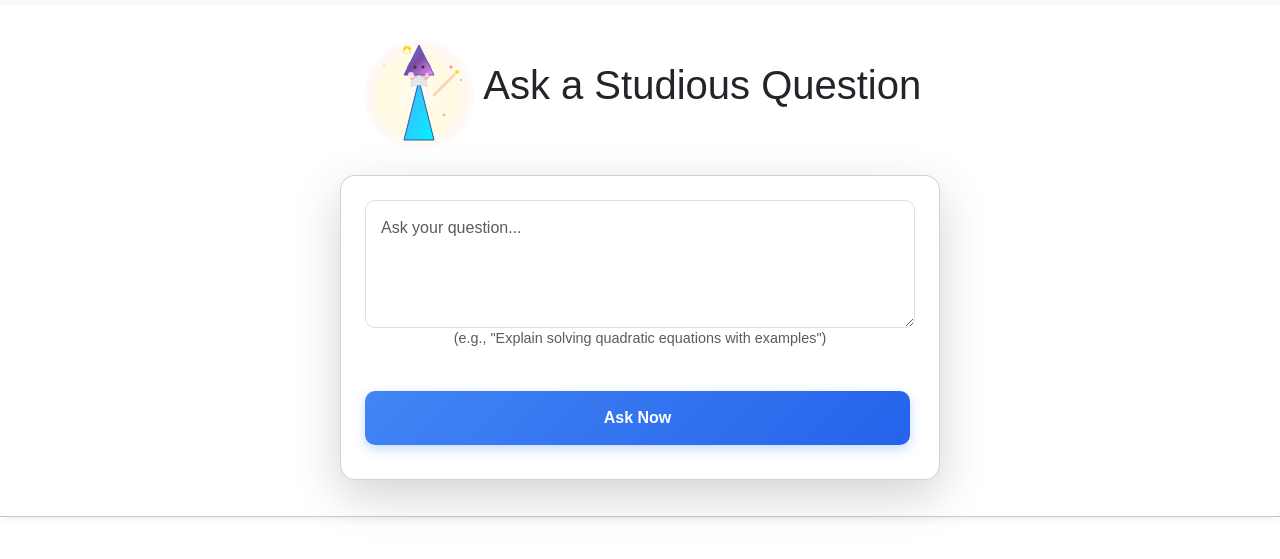
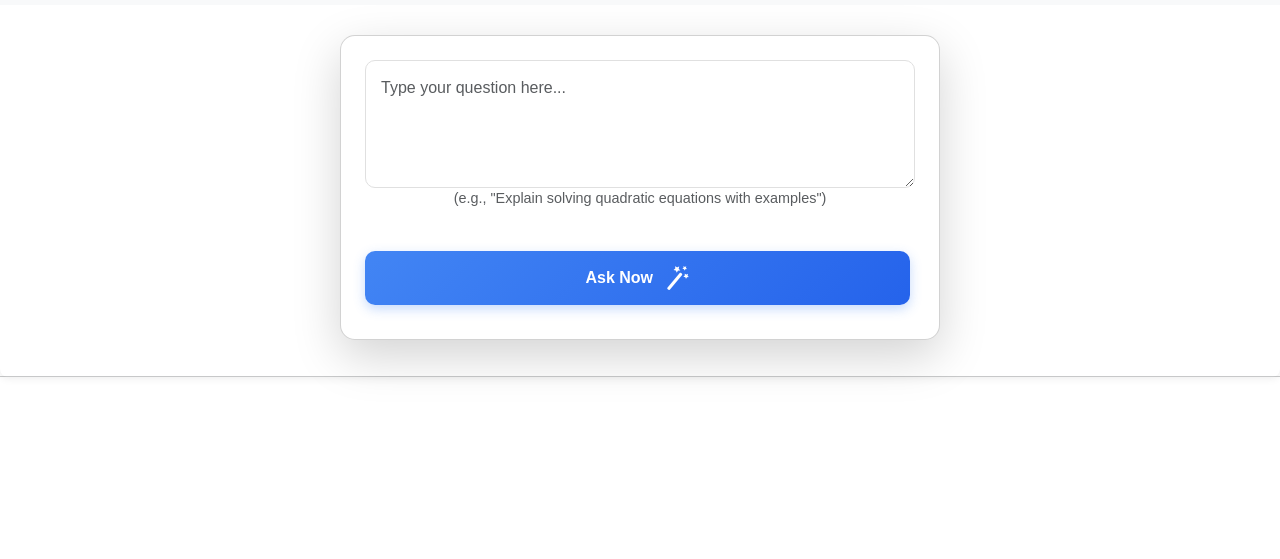
Before and after one commit to ravick/Studious2025, a website: page client/home.html in a window 1280 px wide. Shown: the part 53-612 px from the top of the page. Drawn offline with nearby package versions, Linux system fonts and the light colour scheme; no server answers; sample sign-in values are in the browser's storage.

Commit message:
Update home page layout: comment out AI Wizard SVG and adjust button placeholder text; add magic wand image

```diff
--- a/client/home.html
+++ b/client/home.html
@@ -10,84 +10,6 @@
 <body>
   <h1 id="welcome-message"></h1>
   <div style="text-align: center; padding: 20px; display: flex; flex-direction: column; align-items: center; justify-content: center;">
-  <!-- create table with input fields for ChatGPT prompt input from user and response display -->
-
-  <!-- AI Wizard SVG -->
-  <div style="margin-bottom: 20px;">
-    <svg width="120" height="120" viewBox="0 0 120 120" xmlns="http://www.w3.org/2000/svg">
-      <defs>
-        <!-- Gradient definitions -->
-        <linearGradient id="wizardHat" x1="0%" y1="0%" x2="100%" y2="100%">
-          <stop offset="0%" style="stop-color:#667eea;stop-opacity:1" />
-          <stop offset="50%" style="stop-color:#764ba2;stop-opacity:1" />
-          <stop offset="100%" style="stop-color:#f093fb;stop-opacity:1" />
-        </linearGradient>
-        <linearGradient id="wizardRobe" x1="0%" y1="0%" x2="100%" y2="100%">
-          <stop offset="0%" style="stop-color:#4facfe;stop-opacity:1" />
-          <stop offset="100%" style="stop-color:#00f2fe;stop-opacity:1" />
-        </linearGradient>
-        <linearGradient id="magicWand" x1="0%" y1="0%" x2="100%" y2="100%">
-          <stop offset="0%" style="stop-color:#ffecd2;stop-opacity:1" />
-          <stop offset="100%" style="stop-color:#fcb69f;stop-opacity:1" />
-        </linearGradient>
-        <radialGradient id="magicGlow" cx="50%" cy="50%" r="50%">
-          <stop offset="0%" style="stop-color:#fff;stop-opacity:0.8" />
-          <stop offset="70%" style="stop-color:#ffd700;stop-opacity:0.4" />
-          <stop offset="100%" style="stop-color:#ff6b6b;stop-opacity:0.1" />
-        </radialGradient>
-      </defs>
-
-      <!-- Background glow -->
-      <circle cx="60" cy="60" r="55" fill="url(#magicGlow)" opacity="0.3"/>
-
-      <!-- Wizard robe -->
-      <path d="M60 45 L45 105 L75 105 Z" fill="url(#wizardRobe)" stroke="#2c5aa0" stroke-width="1"/>
-
-      <!-- Wizard face -->
-      <circle cx="60" cy="35" r="12" fill="#fdbcb4" stroke="#e8a298" stroke-width="1"/>
-
-      <!-- Wizard hat -->
-      <path d="M60 10 L45 40 L75 40 Z" fill="url(#wizardHat)" stroke="#5a4fcf" stroke-width="1"/>
-      <circle cx="52" cy="40" r="3" fill="#fff" opacity="0.8"/>
-      <circle cx="68" cy="40" r="2" fill="#fff" opacity="0.6"/>
-
-      <!-- Hat tip with star -->
-      <circle cx="48" cy="15" r="4" fill="#ffd700"/>
-      <path d="M48 12 L49 15 L52 15 L50 17 L51 20 L48 18 L45 20 L46 17 L44 15 L47 15 Z" fill="#fff"/>
-
-      <!-- Eyes -->
-      <circle cx="56" cy="32" r="1.5" fill="#333"/>
-      <circle cx="64" cy="32" r="1.5" fill="#333"/>
-
-      <!-- Beard -->
-      <path d="M60 40 Q50 45 52 52 Q60 48 68 52 Q70 45 60 40" fill="#e6e6e6" stroke="#ccc" stroke-width="0.5"/>
-
-      <!-- Magic wand -->
-      <line x1="75" y1="60" x2="95" y2="40" stroke="url(#magicWand)" stroke-width="3" stroke-linecap="round"/>
-
-      <!-- Magic sparkles -->
-      <circle cx="98" cy="37" r="2" fill="#ffd700" opacity="0.9">
-        <animate attributeName="opacity" values="0.3;1;0.3" dur="2s" repeatCount="indefinite"/>
-      </circle>
-      <circle cx="92" cy="32" r="1.5" fill="#ff6b6b" opacity="0.8">
-        <animate attributeName="opacity" values="0.2;0.9;0.2" dur="1.5s" repeatCount="indefinite" begin="0.5s"/>
-      </circle>
-      <circle cx="102" cy="45" r="1" fill="#4ecdc4" opacity="0.7">
-        <animate attributeName="opacity" values="0.1;0.8;0.1" dur="1.8s" repeatCount="indefinite" begin="1s"/>
-      </circle>
-
-      <!-- Additional floating sparkles -->
-      <circle cx="25" cy="30" r="1" fill="#ffd700" opacity="0.6">
-        <animate attributeName="opacity" values="0;0.8;0" dur="3s" repeatCount="indefinite"/>
-        <animateTransform attributeName="transform" type="translate" values="0,0; 5,-10; 0,0" dur="3s" repeatCount="indefinite"/>
-      </circle>
-      <circle cx="85" cy="80" r="1.5" fill="#ff6b6b" opacity="0.5">
-        <animate attributeName="opacity" values="0;0.7;0" dur="2.5s" repeatCount="indefinite" begin="1s"/>
-        <animateTransform attributeName="transform" type="translate" values="0,0; -8,-15; 0,0" dur="2.5s" repeatCount="indefinite" begin="1s"/>
-      </circle>
-    </svg>
-      <span class="h1">Ask a Studious Question</span>
-  </div>
 
   <!-- Modern Bootstrap 5 Card Layout -->
   <div class="card shadow-lg" style="max-width: 600px; width: 100%; border-radius: 15px;">
@@ -97,7 +19,7 @@
           id="user-input"
           class="form-control"
           rows="4"
-          placeholder="Ask your question..."
+          placeholder="Type your question here..."
           style="border: 1px solid #e0e0e0;
             border-radius: 10px;
             padding: 15px;
@@ -124,6 +46,7 @@
             box-shadow: 0 4px 12px rgba(66, 133, 244, 0.3);
           ">
           Ask Now
+          <img src="/assets/magic-wand.png" alt="Magic Wand" style="width: 24px; height: 24px; vertical-align: middle; margin-left: 8px;">
         </button>
       </div>
     </div>
@@ -202,28 +125,6 @@
           <p>OpenAI API Usage Details</p>
           <textarea id="usage-message" rows="15" cols="200" style="color: brown; max-width: 400px;"></textarea>
   </div>
-  <!-- <table class="home-table">
-    <tbody>
-    <tr>
-      <td>
-        <div class="text-section" style="width: 400px; padding-right: 50px;">
-            <h1><span class="highlight-dark">Smarter Questions.</span><br>
-            <span class="highlight-dark">Better Answers.</span><br>
-            <span class="highlight-blue">Faster Learning.</span></h1>
-            <p class="description">Get instant academic help, homework support, and college prep — all in one place.</p>
-            <p class="slogan">Ask. Learn. Succeed.</p>
-            <a href="#" class="btn" onclick="fetchHome()">Get Started</a>
-        </div></td>
-      <td>
-         <div class="image-section">
-            <img src="assets/home-infographics.jpg" alt="Infographic UI"/>
-             <p id="dash-msg"></p>
-        </div>
-      </td>
-    </tr>
-    </tbody>
-  </table> -->
-
   <script src="https://cdn.jsdelivr.net/npm/bootstrap@5.3.7/dist/js/bootstrap.bundle.min.js" integrity="sha384-ndDqU0Gzau9qJ1lfW4pNLlhNTkCfHzAVBReH9diLvGRem5+R9g2FzA8ZGN954O5Q" crossorigin="anonymous"></script>
   <script src="/js/navbar.js"></script>
   <script src="/js/home.js"></script>
```
Also changed, not shown: client/assets/Magic-Wand.png (added).
